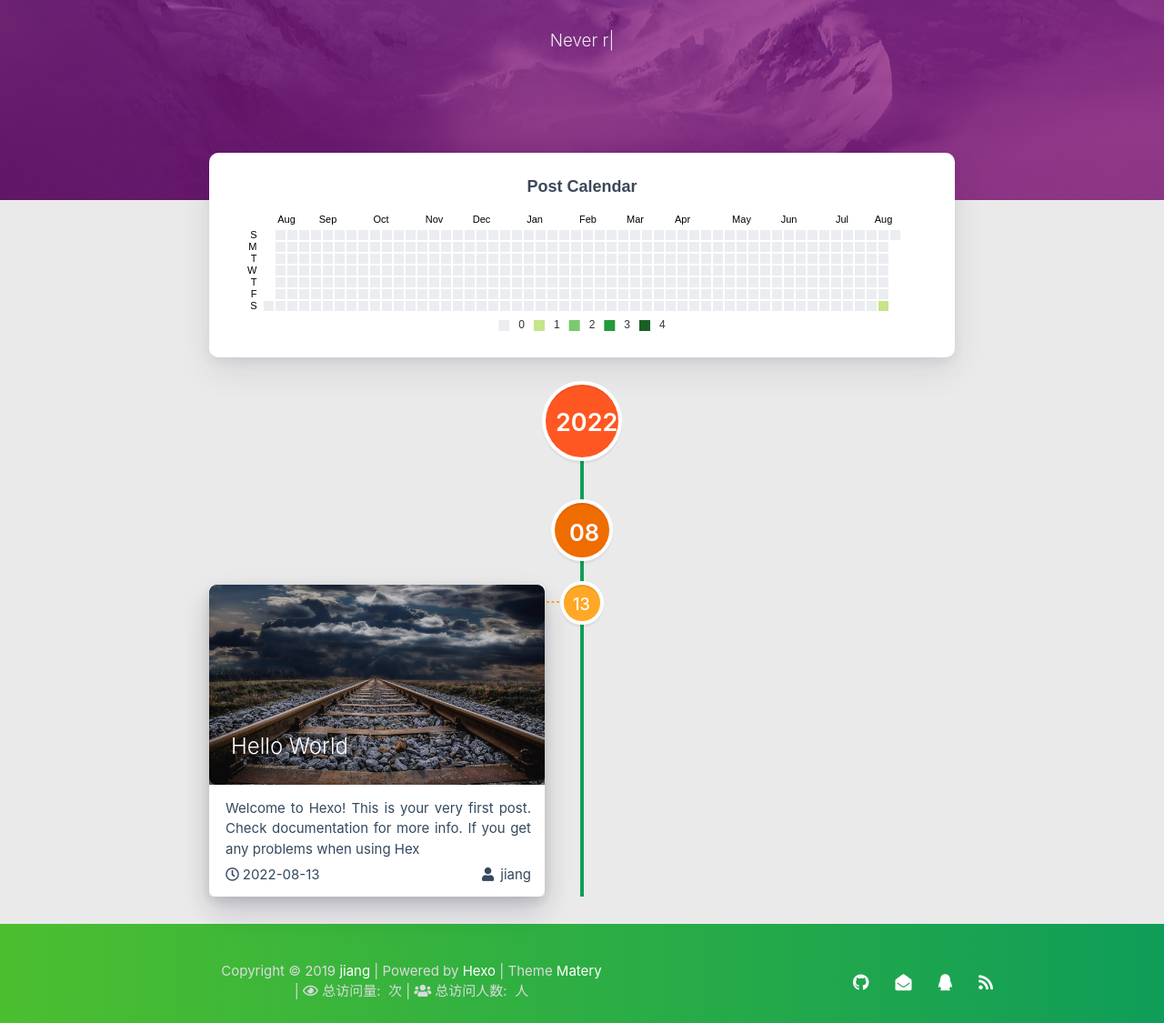
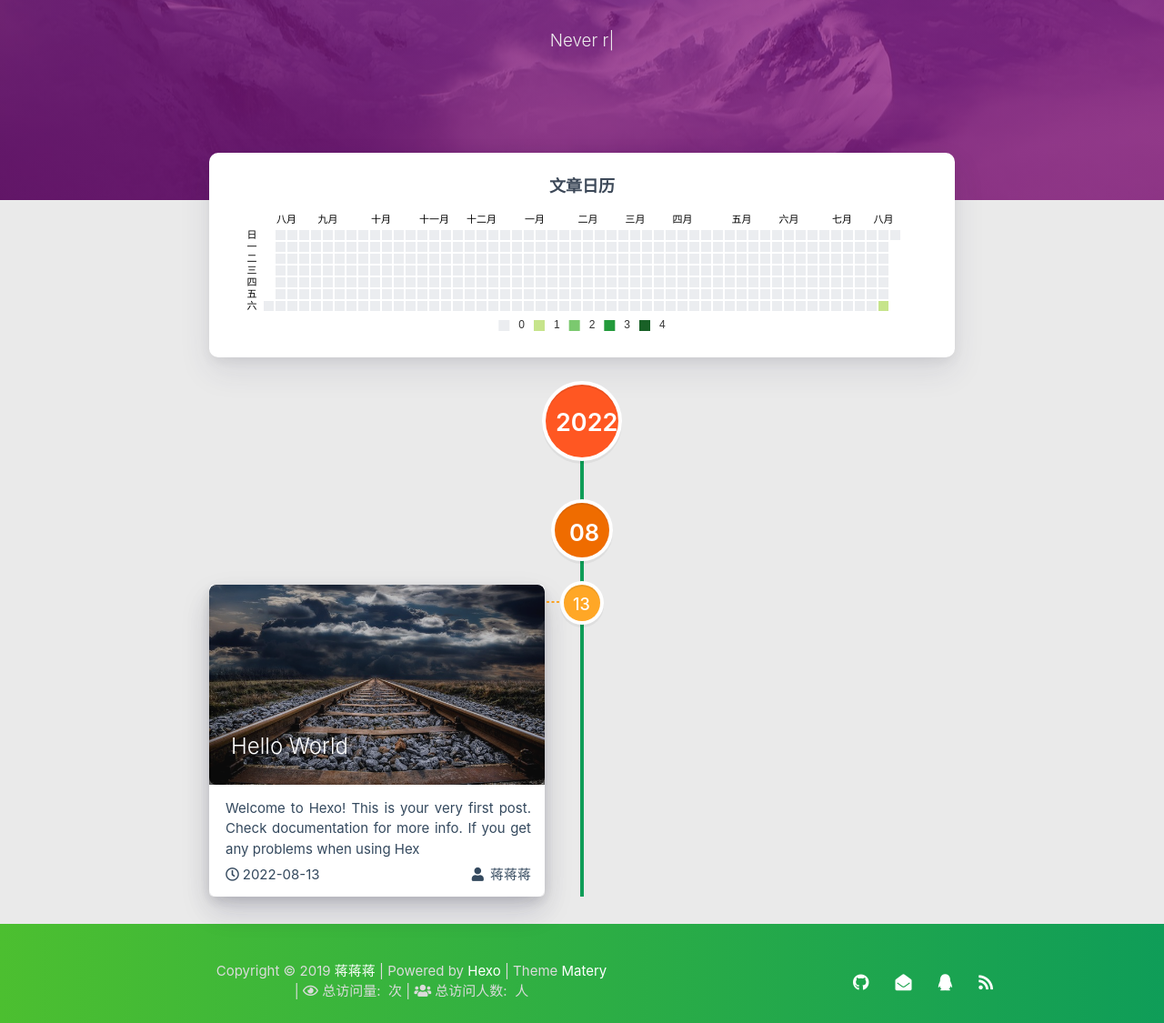
Before and after one commit to calculator-jsj/calculator-jsj.github.io, a plain HTML site: page archives/index.html in a window 1280 px wide. Shown: the part 260-1385 px from the top of the page at 91% size. Drawn offline with nearby package versions, Linux system fonts and the light colour scheme; some packages are replaced by stand-ins of ours; no server answers; a script that the page names is missing.

Commit message:
Site updated: 2022-08-14 12:54:06

```diff
--- a/archives/index.html
+++ b/archives/index.html
@@ -1,5 +1,5 @@
 <!DOCTYPE HTML>
-<html lang="en">
+<html lang="zh-Hans">
 
 
 <head>
@@ -363,7 +363,7 @@
     let option = {
         title: {
             top: 0,
-            text: 'Post Calendar',
+            text: '文章日历',
             left: 'center',
             textStyle: {
                 color: '#3C4858'
@@ -410,12 +410,12 @@
                 show: false
             },
             monthLabel: {
-                nameMap: 'en',
+                nameMap: 'cn',
                 fontSize: 11
             },
             dayLabel: {
                 formatter: '{start}  1st',
-                nameMap: 'en',
+                nameMap: 'cn',
                 fontSize: 11
             }
         }],
@@ -484,7 +484,7 @@
                                 <span class="publish-author">
 
                                     <i class="fas fa-user fa-fw"></i>
-                                    jiang
+                                    蒋蒋蒋
 
                                 </span>
                             </div>
@@ -563,7 +563,7 @@
         <div class="col s12 m8 l8 copy-right">
             Copyright&nbsp;&copy;
             <span id="year">2019</span>
-            <a href="/about" target="_blank">jiang</a>
+            <a href="/about" target="_blank">蒋蒋蒋</a>
             |&nbsp;Powered by&nbsp;<a href="https://hexo.io/" target="_blank">Hexo</a>
             |&nbsp;Theme&nbsp;<a href="https://github.com/blinkfox/hexo-theme-matery" target="_blank">Matery</a>
             <br>
```
Also changed, not shown: 2022/08/13/hello-world/index.html (+6 -6 lines), archives/2022/08/index.html (+6 -6 lines), archives/2022/index.html (+6 -6 lines), index.html (+3 -3 lines).
